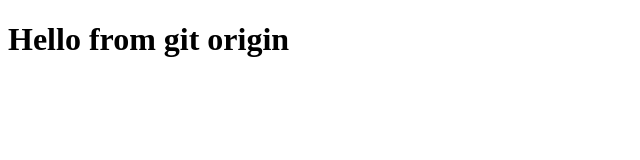
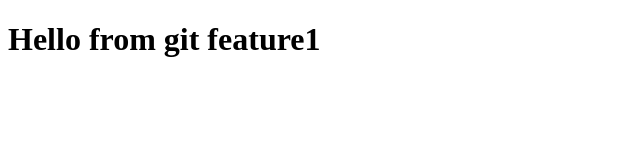
Before and after one commit to shuvosarkar88/git-merge-conflict, a plain HTML site: page index.html in a window 1280 px wide. Shown: the full height of the page, 0-640 px from the left. Drawn offline with Linux system fonts and the light colour scheme.

Commit message:
commit by feature1

```diff
--- a/index.html
+++ b/index.html
@@ -3,9 +3,9 @@
 <head>
   <meta charset="UTF-8">
   <meta name="viewport" content="width=device-width, initial-scale=1.0">
-  <title>origin</title>
+  <title>shuvo</title>
 </head>
 <body>
-  <h1>Hello from git origin</h1>
+  <h1>Hello from git feature1</h1>
 </body>
 </html>
```
